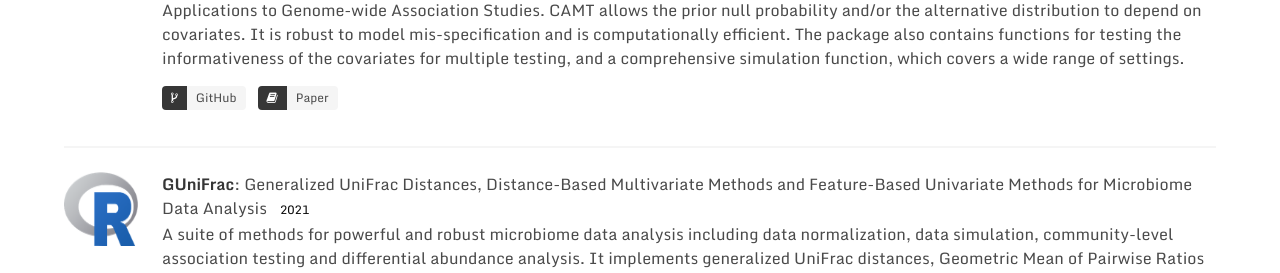
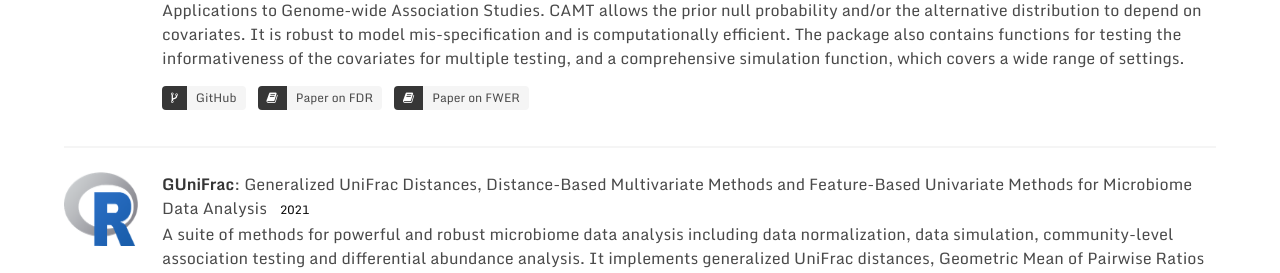
Before and after one commit to zhangxianyang11/zhangxiany-tamu.github.io, a Jekyll site: the page built from _pages/software.md, in a window 1280 px wide. Shown: the part 1074-1347 px from the top of the page. Built offline with Jekyll 4.4.1, drawn with Linux system fonts in a browser that asks for light colours; a style sheet for code colours, icons or effects is not loaded.

Commit message:
Update software.md

```diff
--- a/_pages/software.md
+++ b/_pages/software.md
@@ -197,7 +197,17 @@ permalink: /software
                   ><i class="fa fa-book" aria-hidden="true"></i
                 ></span>
                 <a class="tag" href="https://www.tandfonline.com/doi/abs/10.1080/01621459.2020.1783273?journalCode=uasa20"
-                  >Paper</a
+                  >Paper on FDR</a
+                >
+              </div>
+            </div>
+            <div class="control">
+              <div class="tags has-addons">
+                <span class="tag is-dark"
+                  ><i class="fa fa-book" aria-hidden="true"></i
+                ></span>
+                <a class="tag" href="https://www.tandfonline.com/doi/abs/10.1080/01621459.2020.1783273?journalCode=uasa20"
+                  >Paper on FWER</a
                 >
               </div>
             </div>
```
